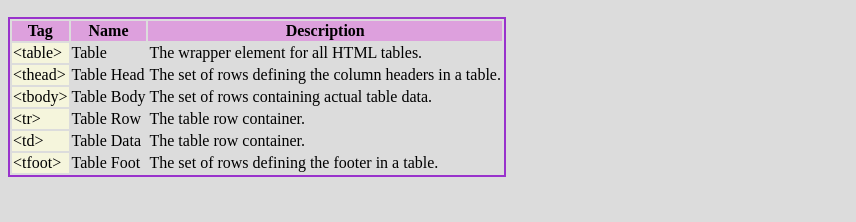
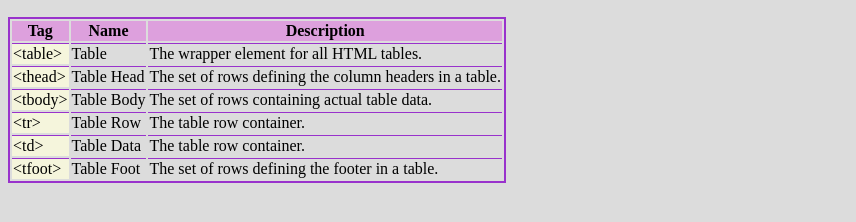
Before and after one commit to omarYousifKamal/OmarIsAwesomeCodes.github.io, a plain HTML site: page tableChallnge/tableChllenge.html in a window 1280 px wide. Shown: the part 110-332 px from the top of the page, without its empty margins (0-856 px from the left). Drawn offline with Linux system fonts and the light colour scheme.

Commit message:
added table border styles

```diff
--- a/tableChallnge/style.css
+++ b/tableChallnge/style.css
@@ -1,5 +1,6 @@
 .tableBorderColor {
     background-color: rgb(153, 50, 204);
+
 }
 
 .tagBackGroundColor {
@@ -28,8 +29,13 @@ h2 {
 
 table {
     border: 2px solid darkorchid;
+
 }
 
-.a {
-    text-decoration: underline;
+
+td {
+    border-top-style: solid;
+    border-color: darkorchid;
+    border-width: 1px;
+
 }
```
Also changed, not shown: tableChallnge/tableChllenge.html (+3 -1 lines).
